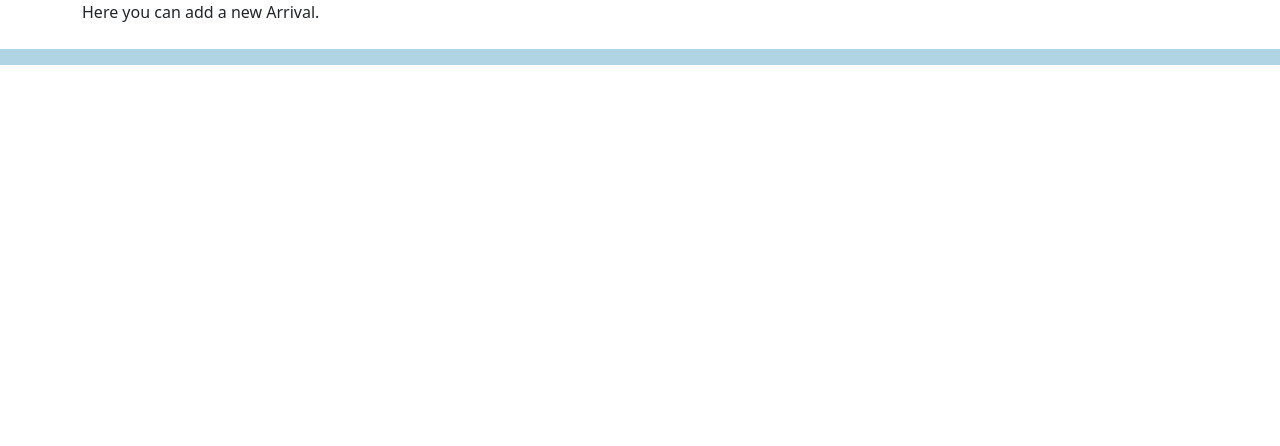
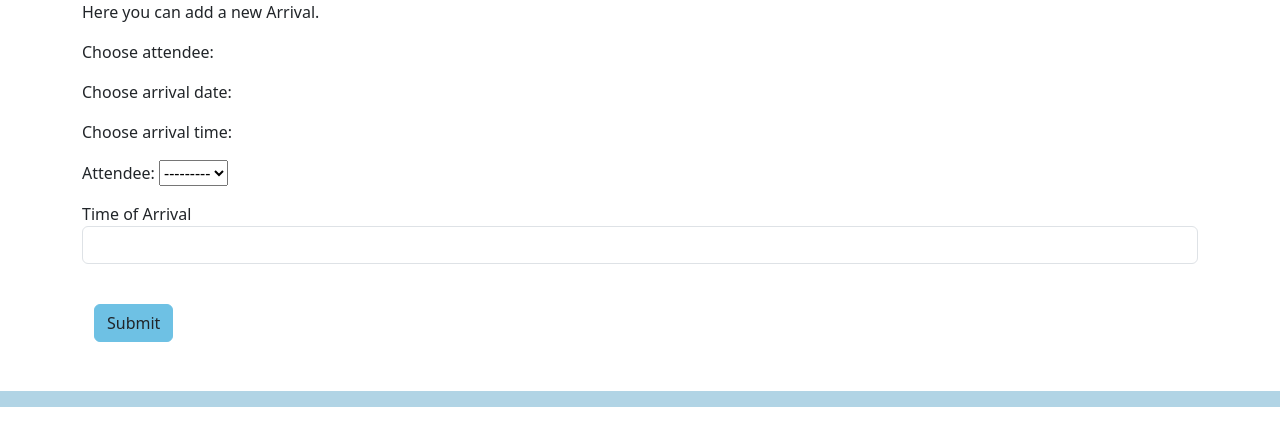
Before and after one commit to petmetic/conference-app, a Django app: page /arrivals/add/ in a window 1280 px wide. Shown: the part 106-552 px from the top of the page. Run offline with Django 5.2, Linux system fonts and the light colour scheme; data that the repository does not hold is empty.

Commit message:
generate forms not working

```diff
--- a/src/web/forms.py
+++ b/src/web/forms.py
@@ -4,51 +4,6 @@ from django import forms
 from django.core.exceptions import ValidationError
 
 from .models import Attendee, Arrival
-
-
-class AttendeeEditForm(ModelForm):
-    name = forms.CharField(
-        label="Name",
-        label_suffix="",
-        widget=forms.TextInput(attrs={"class": "form-control", "type": "text"}),
-    )
-    surname = forms.CharField(
-        label="Surname",
-        label_suffix="",
-        widget=forms.TextInput(attrs={"class": "form-control", "type": "text"}),
-    )
-    birth_date = forms.DateField(
-        label="Date of Birth",
-        label_suffix="",
-        widget=forms.DateTimeInput(
-            format="%Y-%m-%d",
-            attrs={"class": "form-control", "type": "date-local"},
-        ),
-    )
-    ticket_id = forms.CharField(
-        label="Ticket ID",
-        label_suffix="",
-        widget=forms.TextInput(attrs={"class": "form-control", "type": "text"}),
-    )
-
-    class Meta:
-        model = Attendee
-        fields = ["name", "surname", "birth_date", "ticket_id"]
-
-    def clean(self):
-        cleaned_data = super().clean()
-        name = cleaned_data["name"]
-        surname = cleaned_data["surname"]
-        birth_date = cleaned_data["birth_date"]
-        ticket_id = cleaned_data["ticket_id"]
-        attendee = Attendee.objects.filter(
-            name=name, surname=surname, birth_date=birth_date, ticket_id=ticket_id
-        ).first()
-        if attendee:
-            raise ValidationError(
-                "Customer already exists in database. Please check for correct input in fields."
-            )
-        return cleaned_data
 
 
 class AttendeeForm(ModelForm):
@@ -115,3 +70,77 @@ class AttendeeForm(ModelForm):
                 "Customer already exists in database. Please check for correct input in fields."
             )
         return cleaned_data
+
+
+class AttendeeEditForm(ModelForm):
+    name = forms.CharField(
+        label="Name",
+        label_suffix="",
+        widget=forms.TextInput(attrs={"class": "form-control", "type": "text"}),
+    )
+    surname = forms.CharField(
+        label="Surname",
+        label_suffix="",
+        widget=forms.TextInput(attrs={"class": "form-control", "type": "text"}),
+    )
+    birth_date = forms.DateField(
+        label="Date of Birth",
+        label_suffix="",
+        widget=forms.DateTimeInput(
+            format="%Y-%m-%d",
+            attrs={"class": "form-control", "type": "date-local"},
+        ),
+    )
+    ticket_id = forms.CharField(
+        label="Ticket ID",
+        label_suffix="",
+        widget=forms.TextInput(attrs={"class": "form-control", "type": "text"}),
+    )
+
+    class Meta:
+        model = Attendee
+        fields = ["name", "surname", "birth_date", "ticket_id"]
+
+    def clean(self):
+        cleaned_data = super().clean()
+        name = cleaned_data["name"]
+        surname = cleaned_data["surname"]
+        birth_date = cleaned_data["birth_date"]
+        ticket_id = cleaned_data["ticket_id"]
+        attendee = Attendee.objects.filter(
+            name=name, surname=surname, birth_date=birth_date, ticket_id=ticket_id
+        ).first()
+        if attendee:
+            raise ValidationError(
+                "Customer already exists in database. Please check for correct input in fields."
+            )
+        return cleaned_data
+
+
+class ArrivalForm(ModelForm):
+
+    # def __init__(self, attendee, *args, **kwargs):
+    #     self.attendee = Attendee.objects.all().filter_by("surname")
+    #     print(attendee)
+    #     super(ArrivalForm, self).__init__(*args, **kwargs)
+    #     self.fields["attendee"] = forms.ChoiceField(choices=attendee)
+
+    # attendee = forms.ModelChoiceField(
+    #     required=True,
+    #     widget=forms.Select(
+    #         attrs={"class": "regDropDown"},
+    #     ),
+    # )
+
+    arrival = forms.DateTimeField(
+        label="Time of Arrival",
+        label_suffix="",
+        widget=forms.DateTimeInput(
+            format="%Y-%m-%d %H:%M:%S",
+            attrs={"class": "form-control", "type": "datetime"},
+        ),
+    )
+
+    class Meta:
+        model = Arrival
+        fields = ["attendee", "arrival"]
--- a/src/web/templates/web/arrivals_add.html
+++ b/src/web/templates/web/arrivals_add.html
@@ -3,4 +3,16 @@
 
 {% block content %}
 <p>Here you can add a new Arrival.</p>
+<p>Choose attendee:</p>
+<p>Choose arrival date:</p>
+<p>Choose arrival time:</p>
+<form action="{% url 'arrivals_add' %}" method="post" class="row align-items-end">
+    {% csrf_token %}
+    {{form.as_p}}
+    <div class="col-12 p-4">
+        {{ form.non_field_errors }}
+        <button type="submit" name="submit" class="btn btn-body">Submit</button>
+    </div>
+
+</form>
 {% endblock %}
--- a/src/web/views.py
+++ b/src/web/views.py
@@ -1,8 +1,8 @@
 from django.shortcuts import render, get_object_or_404, redirect
 from django.urls import reverse
 
-from .forms import AttendeeEditForm, AttendeeForm
-from .models import Attendee
+from .forms import AttendeeEditForm, AttendeeForm, ArrivalForm
+from .models import Attendee, Arrival
 
 
 def index(request):
@@ -38,8 +38,6 @@ def attendee_edit(request, pk: int):
         if form.is_valid():
             attendee = form.save()
             return redirect(reverse("attendee", kwargs={"pk": attendee.pk}))
-        else:
-            print(form.errors, form.non_field_errors())
     else:
         form = AttendeeEditForm(instance=attendee, initial={"attendee": attendee})
 
@@ -58,4 +56,22 @@ def arrivals_check(request):
 
 
 def arrivals_add(request):
-    return render(request, "web/arrivals_add.html", {})
+    attendees = Attendee.objects.all()
+    if request.method == "POST":
+        form = ArrivalForm(
+            request.POST,
+            attendee_list=[
+                (attendee.id, attendee.surname, attendee.name) for attendee in attendees
+            ],
+        )
+        if form.is_valid():
+            arrival = form.save()
+            return redirect(reverse("arrivals_detail", kwargs={"pk": arrival.pk}))
+    else:
+        form = ArrivalForm()
+
+    return render(
+        request,
+        "web/arrivals_add.html",
+        {"form": form},
+    )
```
